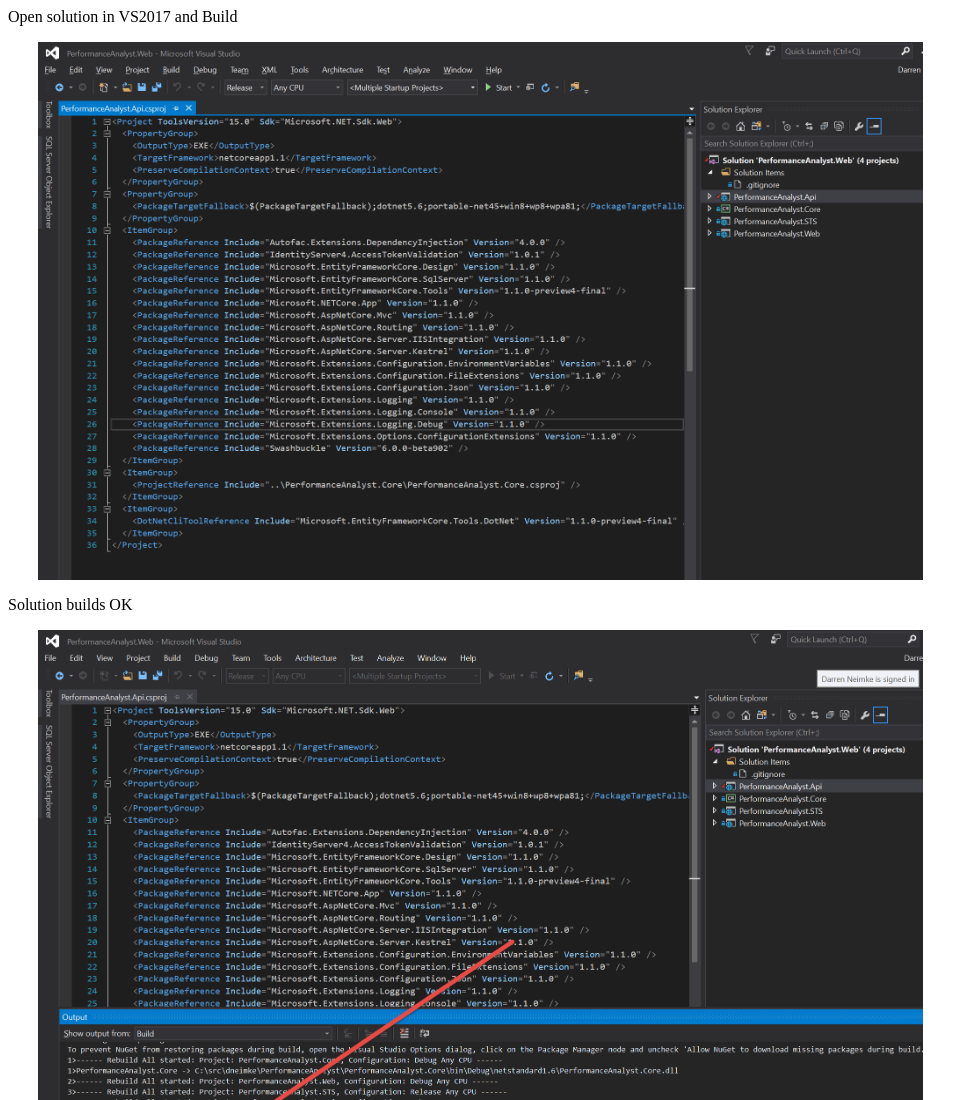
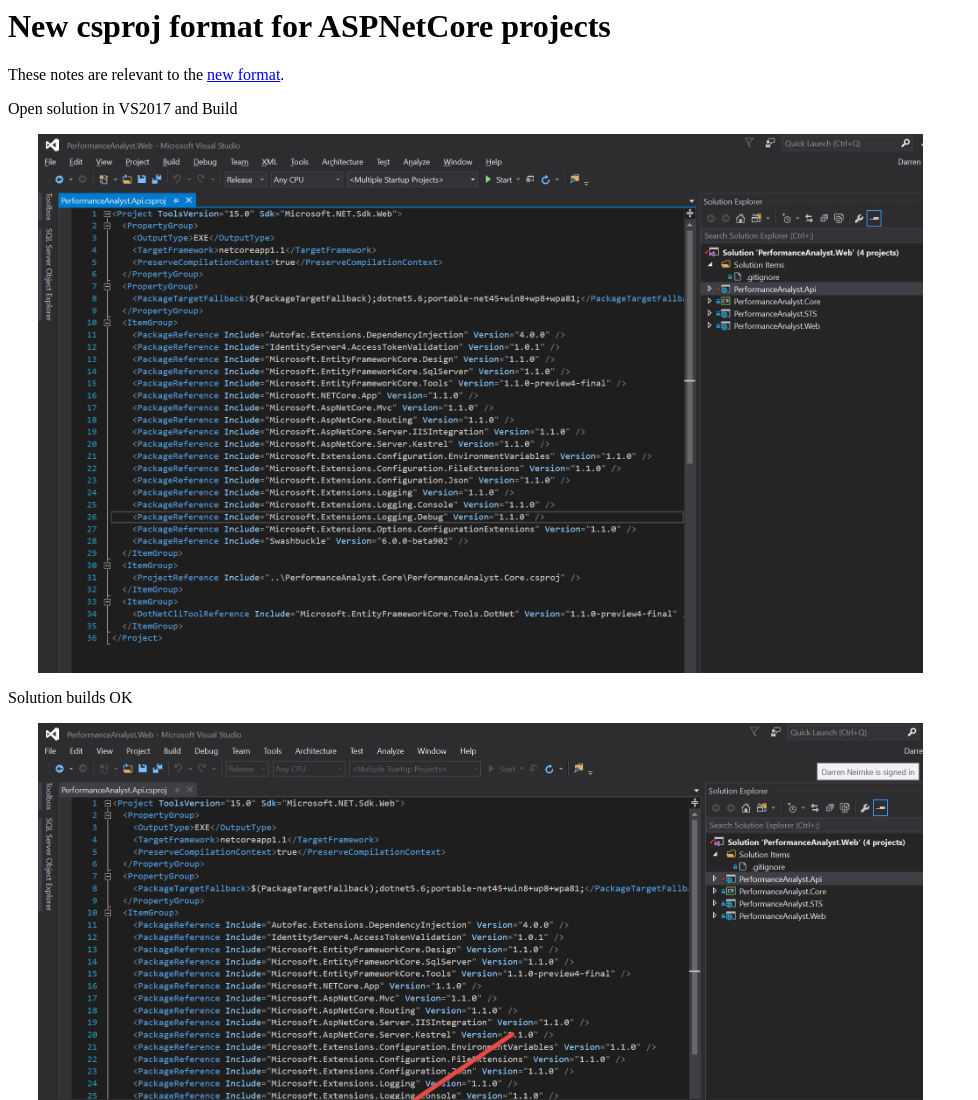
Before and after one commit to dneimke/dneimke.github.io, a plain HTML site: page aspnet_msbuild.html in a window 1280 px wide. Shown: the top 1100 px of the page, without its empty margins (0-978 px from the left). Drawn offline with Linux system fonts and the light colour scheme.

Commit message:
Update aspnet_msbuild.html

```diff
--- a/aspnet_msbuild.html
+++ b/aspnet_msbuild.html
@@ -9,6 +9,12 @@
     </style>
 </head>
 <body>
+
+    <h1>New csproj format for ASPNetCore projects</h1>
+
+    <p>
+        These notes are relevant to the <a href="https://blogs.msdn.microsoft.com/dotnet/2016/12/12/updating-visual-studio-2017-rc-net-core-tooling-improvements/">new format</a>.
+    </p>
 
 <p>Open solution in VS2017 and Build</p>
 
```
